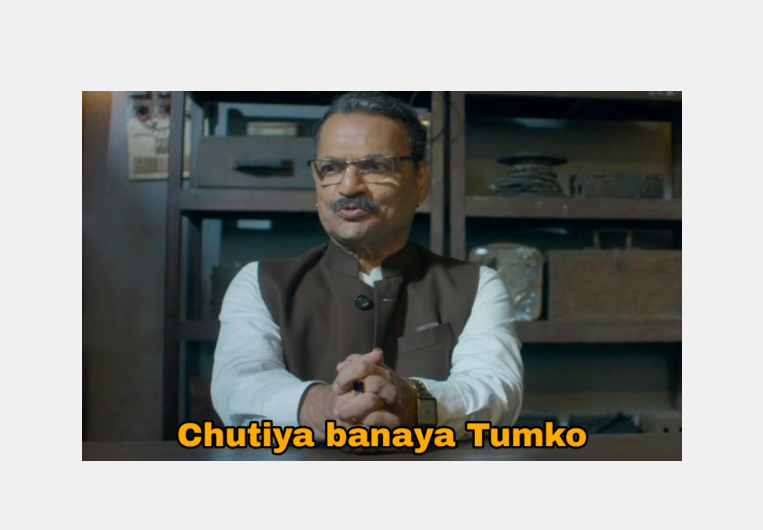
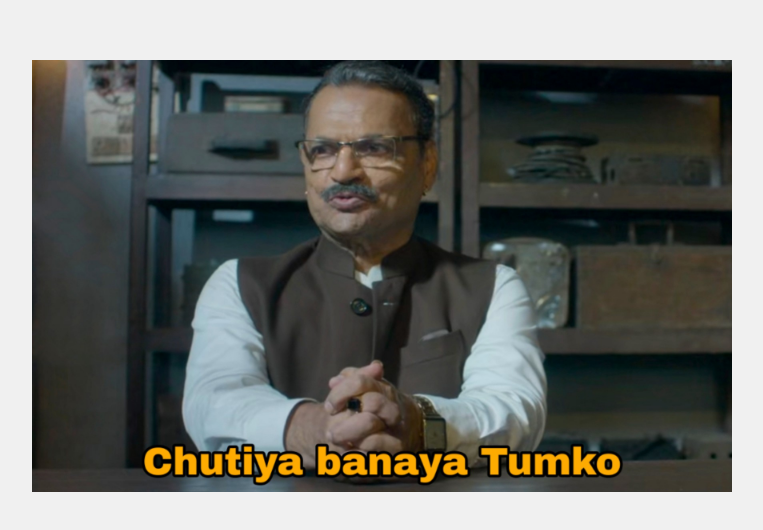
Before and after one commit to rdunijbpin/Failure, a plain HTML site: page index.html in a window 1280 px wide. Shown: the part 122-652 px from the top of the page, without its empty margins (258-1021 px from the left). Drawn offline with Linux system fonts and the light colour scheme.

Commit message:
Update index.html

```diff
--- a/index.html
+++ b/index.html
@@ -15,7 +15,7 @@
     background-color: #f0f0f0;
   }
  img {
-      width: 600px; /* Adjust the width as needed */
+      width: 700px; /* Adjust the width as needed */
       height: auto; /* Maintain aspect ratio */
     }
 </style>
```
